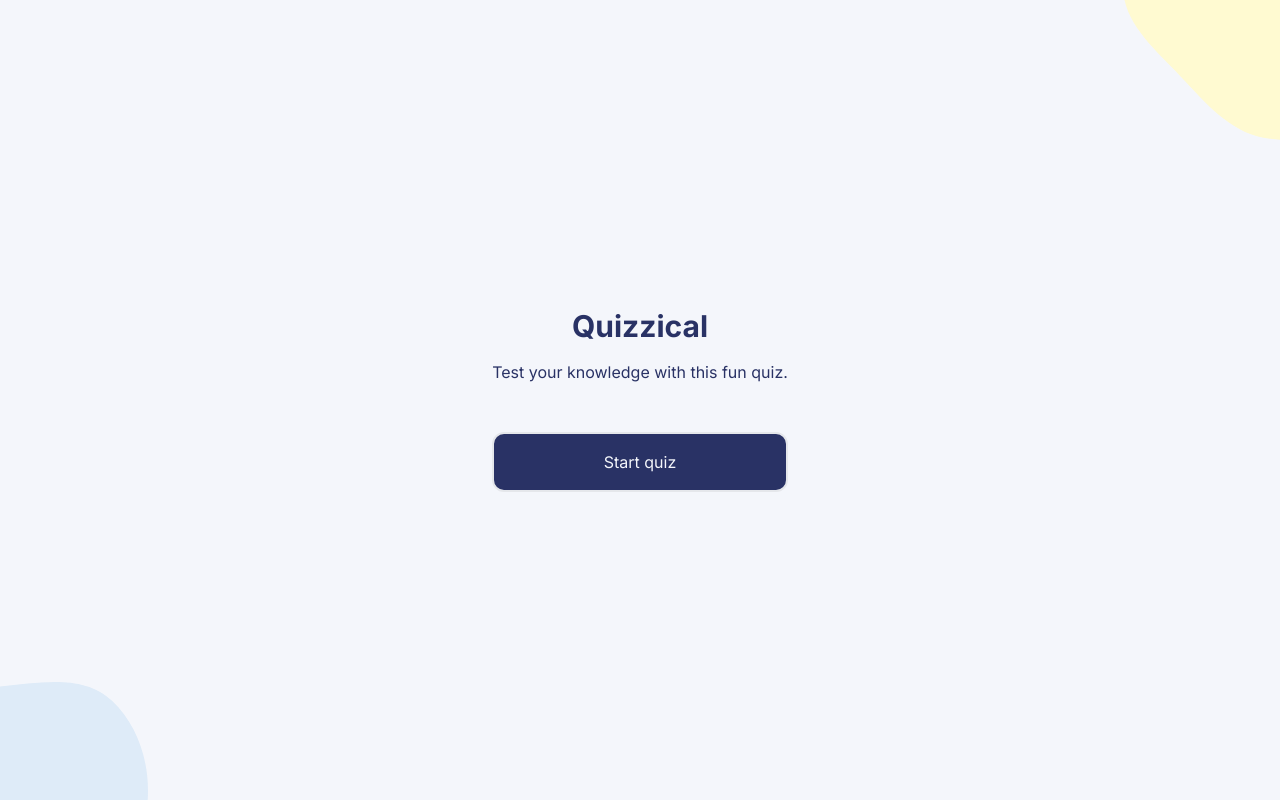
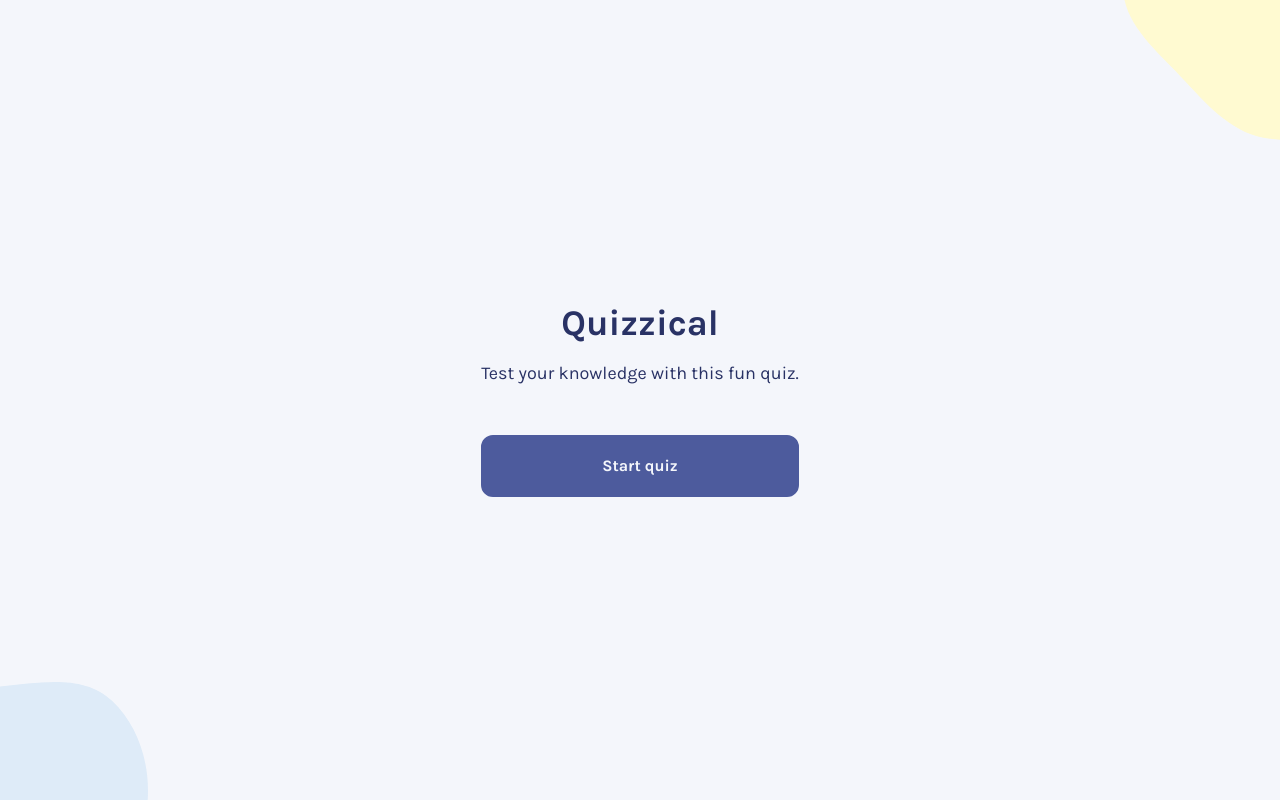
Before and after one commit to Dom-iha/quizzical, a Next.js app: page / in a window 1280 px wide. Built offline with nearby package versions, Linux system fonts and the light colour scheme.

Commit message:
Added error notification, updated styles & fixed text parsing issue

```diff
--- a/src/app/globals.css
+++ b/src/app/globals.css
@@ -4,8 +4,8 @@
 
 :root {
   --background: hsl(220, 43%, 97%);
-  --text-blue: hsl(231, 42%, 28%);
-  --text-light: hsl(220, 43%, 97%);
+  --dark: hsl(231, 42%, 28%);
+  --light: hsl(220, 43%, 97%);
   --top-blob: hsl(54, 100%, 91%);
   --bottom-blob: hsl(210, 65%, 92%);
   --correct: hsl(133, 46%, 71%);
@@ -16,12 +16,30 @@
 
 /* @media (prefers-color-scheme: dark) {
   :root {
-    --foreground-rgb: 255, 255, 255;
-    --background-start-rgb: 0, 0, 0;
-    --background-end-rgb: 0, 0, 0;
+    --background: hsl(220, 43%, 97%);
+    --dark: hsl(231, 42%, 28%);
+    --light: hsl(220, 43%, 97%);
+    --top-blob: hsl(54, 100%, 91%);
+    --bottom-blob: hsl(210, 65%, 92%);
+    --correct: hsl(133, 46%, 71%);
+    --incorrect: hsl(360, 81%, 85%);
+    --selected: hsl(230, 61%, 90%);
+    --border: hsl(231, 42%, 90%);
   }
 } */
 
 body {
   background-color: var(--background);
 }
+
+::-webkit-scrollbar {
+  width: 0.735rem;
+}
+::-webkit-scrollbar-thumb{
+  border-radius: 100vh;
+  border: 0.1rem var(--light) solid;
+  background-color: var(--dark);
+}
+::-webkit-scrollbar-track {
+  background-color: var(--light);
+}
--- a/src/app/layout.tsx
+++ b/src/app/layout.tsx
@@ -4,6 +4,7 @@ import './globals.css';
 import Background from '@/components/Background';
 
 const inter = Inter({ subsets: ['latin'] });
+const karla = Karla({ subsets: ['latin'] });
 
 export const metadata: Metadata = {
   title: 'Quizzical',
@@ -17,9 +18,11 @@ export default function RootLayout({
 }) {
   return (
     <html lang='en'>
-      <body className={inter.className}>
-        <main>{children}</main>
-        <Background />
+      <body className={`${inter.className} ${karla.className}`}>
+        <main className='relative'>
+          {children}
+          <Background />
+        </main>
       </body>
     </html>
   );
--- a/src/app/page.tsx
+++ b/src/app/page.tsx
@@ -3,13 +3,13 @@ import Link from 'next/link';
 export default function Home() {
   return (
     <section className='grid place-content-center gap-4 items-center min-h-screen p-24'>
-      <h1 className='font-bold text-dark text-center text-3xl'>Quizzical</h1>
-      <p className='text-dark text-center mb-8'>
+      <h1 className='font-bold text-darkBlue text-center text-4xl'>Quizzical</h1>
+      <p className='text-darkBlue text-center mb-8 text-lg'>
         Test your knowledge with this fun quiz.
       </p>
       <Link
         href='/questions'
-        className='text-center text-light p-4 bg-dark rounded-xl hover:text-dark hover:bg-transparent border-2 hover:border-dark transition focus-visible:outline-accent'
+        className='font-bold text-center text-light p-4 bg-lightBlue rounded-xl hover:text-darkBlue hover:bg-transparent border-[3px] border-lightBlue transition focus-visible:outline-accent'
       >
         Start quiz
       </Link>
--- a/src/app/questions/page.tsx
+++ b/src/app/questions/page.tsx
@@ -2,6 +2,7 @@
 import Error from '@/components/Error';
 import Loader from '@/components/Loader';
 import Question from '@/components/Question';
+import Snackbar from '@/components/Snackbar';
 import { ApiResponse, Results } from '@/types';
 import { useState, useEffect } from 'react';
 
@@ -12,6 +13,7 @@ function Questions() {
   const [answeredQuestions, setAnsweredQuestions] = useState<number>(0);
   const [showResults, setShowResults] = useState<boolean>(false);
   const [correctAnswers, setCorrectAnswers] = useState<number>(0);
+  const [showMessage, setShowMessage] = useState<boolean>(false);
 
   const getQuestions = async () => {
     setLoading(true);
@@ -21,7 +23,6 @@ function Questions() {
       if (!response.ok) {
         setError(true);
       }
-      // console.log(data);
       setQuestions(data.results);
       setTimeout(() => {
         setLoading(false);
@@ -37,7 +38,8 @@ function Questions() {
     getQuestions();
   }, []);
 
-  // console.log(correctAnswers)
+  console.log(correctAnswers + ' Correct');
+  console.log(answeredQuestions + ' Answered');
 
   // const DUMMY_QUESTIONS = [
   //   {
@@ -90,22 +92,34 @@ function Questions() {
   //   },
   // ];
 
+  const closeSnackbar = () => {
+    setShowMessage(false);
+  };
+
+  const showSnackbar = () => {
+    setShowMessage(true);
+  };
+
+
   const checkAnswers = () => {
     if (answeredQuestions !== questions.length) {
-      console.log('Please answer all questions before proceeding');
+      showSnackbar();
       return;
     }
+    setAnsweredQuestions(0);
     setShowResults(true);
-    console.log('Submitted');
   };
 
   const restart = () => {
     setShowResults(false);
+    setCorrectAnswers(0);
+
     getQuestions();
   };
 
   return (
-    <section className='grid gap-10 max-w-screen-md px-5 py-10 mx-auto min-h-screen'>
+    <>
+      <section className='grid gap-10 max-w-screen-md px-5 py-10 md:py-14 mx-auto min-h-screen'>
         {loading ? (
           <Loader />
         ) : !loading && error ? (
@@ -127,27 +141,35 @@ function Questions() {
           </ul>
         )}
         {!showResults && !loading && !error && (
+          <div className='flex gap-4 items-center justify-self-center'>
             <button
               type='button'
               onClick={checkAnswers}
-          className='transition place-self-center text-center text-light py-3 px-8 bg-dark rounded-xl focus-visible:outline-2 focus-visible:bg-transparent focus-visible:outline-accent focus-visible:text-dark'
+              className='font-semibold place-self-center text-center text-light py-3 px-8 bg-lightBlue rounded-xl border-[3px] hover:text-darkBlue hover:bg-transparent border-lightBlue focus-visible:outline-2 focus-visible:bg-transparent focus-visible:outline-accent focus-visible:text-darkBlue transition'
             >
               Check answers
             </button>
+          </div>
         )}
         {showResults && (
           <div className='flex flex-wrap gap-4 items-center justify-center'>
-          <p className='text-dark font-bold'>{`You got ${correctAnswers}/${questions.length} questions right`}</p>
+            <p className='text-darkBlue font-bold'>{`You got ${correctAnswers}/${questions.length} questions right`}</p>
             <button
               type='button'
               onClick={() => restart()}
-            className='transition place-self-center text-center text-light py-2 px-6 bg-dark rounded-xl focus-visible:outline-2 focus-visible:bg-transparent focus-visible:outline-accent focus-visible:text-dark'
+              className='font-semibold place-self-center text-center text-light py-2 px-6 bg-lightBlue rounded-xl border-[3px] hover:text-darkBlue hover:bg-transparent border-lightBlue focus-visible:outline-2 focus-visible:bg-transparent focus-visible:outline-accent focus-visible:text-darkBlue transition'
             >
               Play again
             </button>
           </div>
         )}
       </section>
+      <Snackbar
+        message={`Answer all questions: ${questions.length - answeredQuestions} questions left`}
+        close={closeSnackbar}
+        show={showMessage}
+      />
+    </>
   );
 }
 
--- a/src/components/Error.tsx
+++ b/src/components/Error.tsx
@@ -3,11 +3,11 @@ import { ErrorProps } from '@/types';
 
 const Error: React.FC<ErrorProps> = ({ onClick }) => {
   return (
-    <div className='flex gap-5 flex-col items-center place-content-center font-medium text-dark text-center'>
-      <p>An error occured while setting your questions.</p>
+    <div className='flex gap-5 flex-col items-center place-content-center font-medium text-darkBlue text-center'>
+      <p className='text-lg md:text-xl'>An error occured while setting your questions.</p>
       <button
         type='button'
-        className='place-self-center text-center text-light py-2 px-6 bg-dark rounded-xl'
+        className='place-self-center text-center text-light py-2 px-6 border-[3px] bg-lightBlue hover:text-darkBlue hover:bg-transparent border-lightBlue transition rounded-lg'
         onClick={onClick}
       >
         Reset
--- a/src/components/Question.tsx
+++ b/src/components/Question.tsx
@@ -1,5 +1,6 @@
 import { QuestionProps } from '@/types';
 import { useEffect, useState } from 'react';
+import { decode } from 'html-entities';
 
 const Question: React.FC<QuestionProps> = ({
   question,
@@ -17,6 +18,7 @@ const Question: React.FC<QuestionProps> = ({
     const initialOptions = [...options, answer]; // create a complete options array by copying the original and adding the answer to the array
 
     const sortOptions = () => {
+      // rearrange the array in a random order so that the correct answer is not always the last option
       const compareFunction = () => Math.random() - 0.5;
       const sortedOptions = initialOptions.toSorted(compareFunction);
       setTotalOptions(sortedOptions);
@@ -27,20 +29,21 @@ const Question: React.FC<QuestionProps> = ({
 
   const selectOption = (selectedOption: string) => {
     setSelected(selectedOption);
-    setAnsweredQuestions((prevState) => prevState + 1); // fix issue with setState reshuffling the options array
+    setAnsweredQuestions((prevState) => prevState + 1);
     if (selectedOption === correctOption) {
       setCorrectAnswers((prevState) => prevState + 1);
     }
   };
-  // console.log(answeredQuestions);
+
+
 
   return (
-    <li className='border-b-2 border-border pb-5'>
+    <li className='text-darkBlue border-b-2 border-border pb-5'>
       <div className='flex flex-col gap-3'>
-        <p className='text-dark font-bold'>{question}</p>
-        <ul className='flex gap-4 flex-wrap text-sm'>
+        <p className='text-dark font-bold text-lg md:text-xl'>{decode(question)}</p>
+        <ul className='flex gap-4 flex-wrap max-md:text-sm'>
           {totalOptions?.map((option: string, index: number) => (
-            <li className='text-dark' key={index}>
+            <li className='text-darkBlue' key={index}>
               <button
                 type='button'
                 onClick={() => selectOption(option)}
@@ -59,9 +62,9 @@ const Question: React.FC<QuestionProps> = ({
                     : ''
                 } ${selected === option && 'border-transparent'} ${
                   showResults && selected !== option ? 'opacity-60' : ''
-                }  border border-dark rounded-lg py-0.5 px-5 focus-visible:border-transparent focus-visible:outline-2 outline-offset-2 outline-accent`}
+                }  border border-lightBlue rounded-lg py-0.5 px-5 focus-visible:border-transparent focus-visible:outline-2 outline-offset-2 outline-accent transition`}
               >
-                {option}
+                {decode(option)}
               </button>
             </li>
           ))}
--- /dev/null
+++ b/src/components/Snackbar.tsx
@@ -0,0 +1,31 @@
+import React, { useState, useEffect } from 'react';
+
+const Snackbar = ({
+  message,
+  show,
+  close,
+}: {
+  message: string;
+  show: boolean;
+  close: () => void;
+}) => {
+  useEffect(() => {
+    const timeoutId = setTimeout(() => {
+      close();
+    }, 5000);
+
+    return () => clearTimeout(timeoutId);
+  }, [close]);
+
+  return (
+    <div
+      className={`fixed w-fit z-50 top-4 p-3 rounded-sm bg-[#FF5555] text-white font-bold transition-transform duration-300 ${
+        show ? 'transform translate-x-1' : '-translate-x-full'
+      }`}
+    >
+      {message}
+    </div>
+  );
+};
+
+export default Snackbar;
--- a/tailwind.config.ts
+++ b/tailwind.config.ts
@@ -8,15 +8,11 @@ const config: Config = {
   ],
   theme: {
     extend: {
-      // backgroundImage: {
-      //   'gradient-radial': 'radial-gradient(var(--tw-gradient-stops))',
-      //   'gradient-conic':
-      //     'conic-gradient(from 180deg at 50% 50%, var(--tw-gradient-stops))',
-      // },
       colors: {
         correct: 'hsl(133, 46%, 71%);',
         incorrect: 'hsl(360, 81%, 85%)',
-        dark: 'hsl(231, 42%, 28%)',
+        darkBlue: 'hsl(231, 42%, 28%)',
+        lightBlue: 'hsl(230, 34%, 46%)',
         light: 'hsl(220, 43%, 97%)',
         selected: 'hsl(230, 61%, 90%)',
         border: 'hsl(231, 42%, 90%)',
```
Also changed, not shown: package.json (+8 -5 lines), 1 other file (tests, documents, lock files or other folders). Lines whose indentation alone changed are shown as unchanged.
